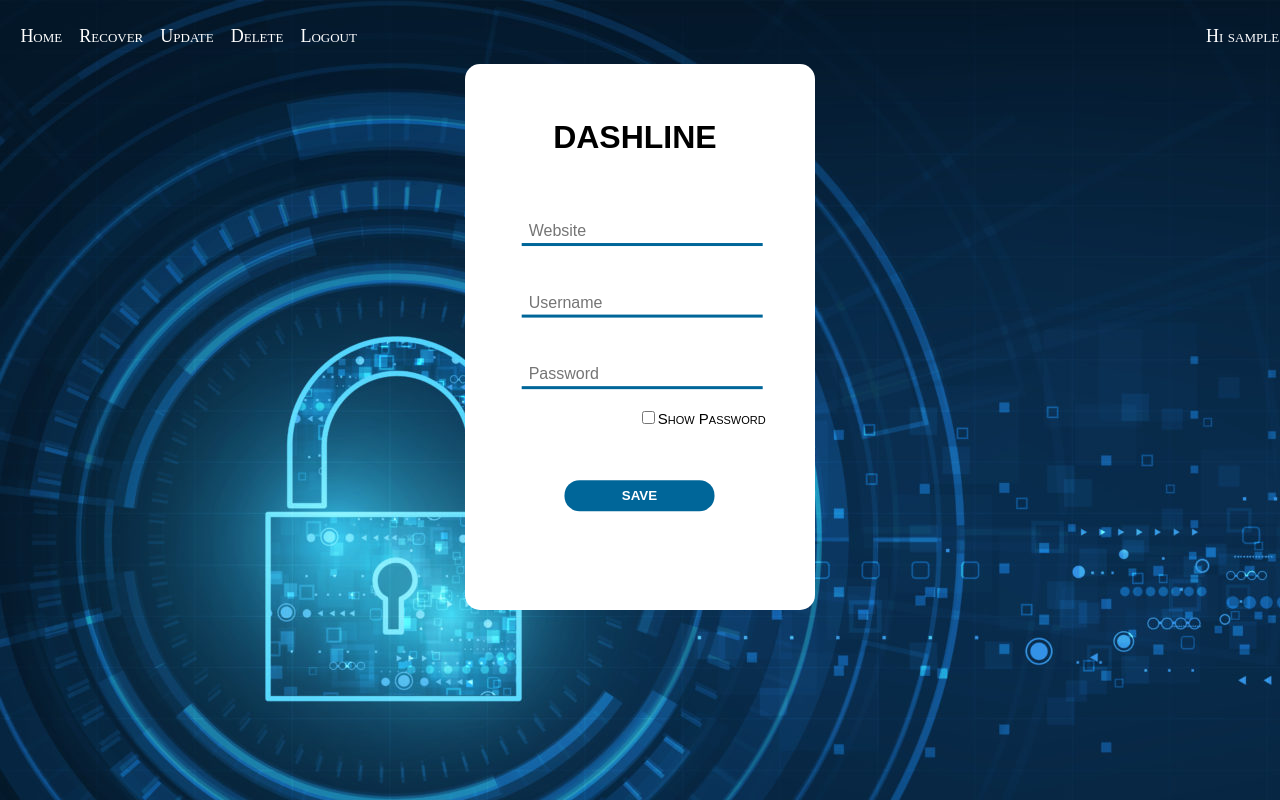
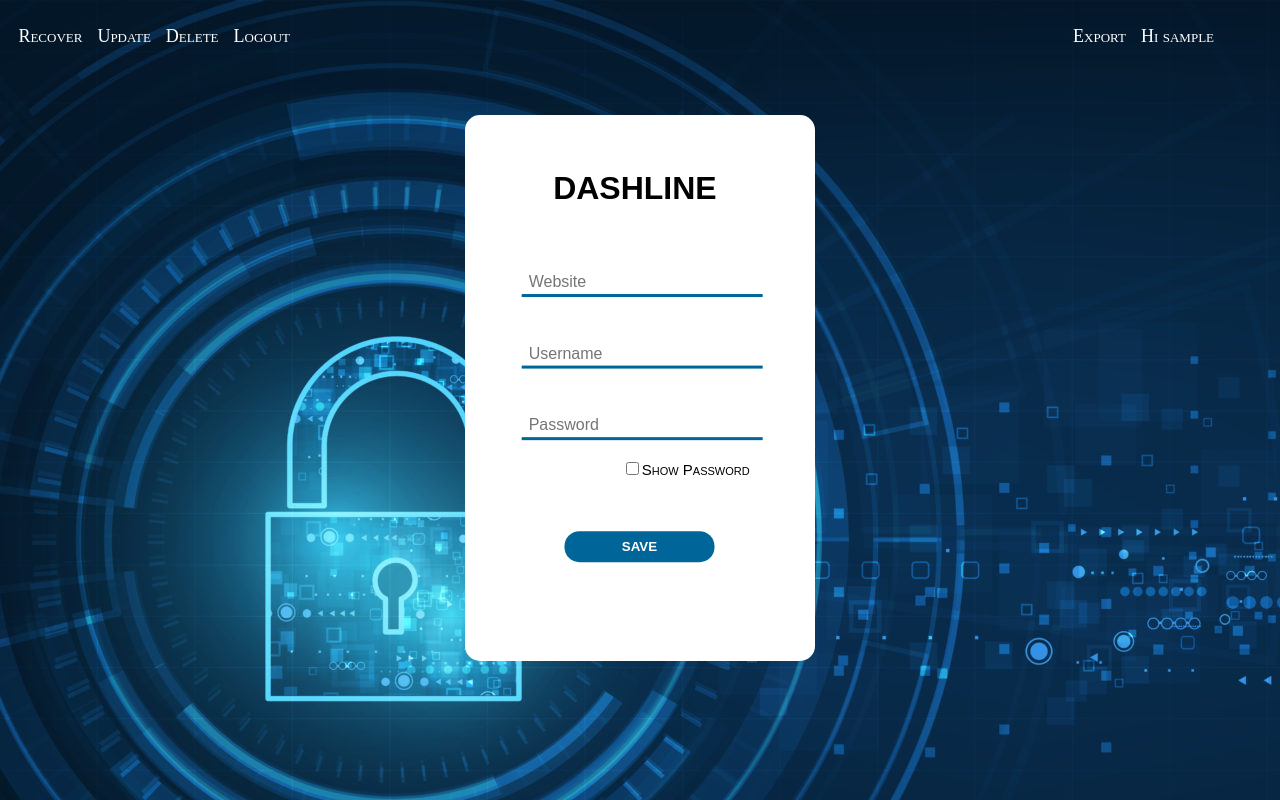
Before and after one commit to dpakverma789/django-project-PasswordManager, a Django app: page /manager/save/ in a window 1280 px wide; the page is wider, and only the part inside the window is pictured. Run offline with Django 3.2, Linux system fonts and the light colour scheme; the visitor is signed in with stand-in values (Sample User, id 1); some libraries are stand-ins or nearby versions.

```diff
--- a/passwordManager/static/css/password_manager.css
+++ b/passwordManager/static/css/password_manager.css
@@ -13,7 +13,7 @@ body
   padding-top: 50px;
   width: 350px;
   height: 31em;
-  margin: auto;
+  margin: 10% auto;
   background-color: white;
   border-radius: 15px;
   position: relative;
@@ -122,7 +122,7 @@ input[type='submit']:hover
 }
 .navigation-bar >ul >li {
     list-style-type: none;
-    margin-left: 17px;
+    margin-left: 15px;
     transform: translate(-160px, -60px);
     cursor:pointer;
  }
@@ -137,7 +137,7 @@ input[type='submit']:hover
     }
  .user-home{
     position: relative;
-    left: 65vw;
+    left: 60vw;
     transition: 1s;
  }
 .close{
@@ -162,7 +162,7 @@ input[type='submit']:hover
 #checkboxx
 {
 	position: relative;
-    margin: -9vh;
+    margin: -11vh;
     top: 16vh;
 	font-family: sans-serif;
 	font-variant: small-caps;
@@ -205,3 +205,24 @@ input[type='submit']:hover
     }
 
 }
+
+@media screen and (max-width: 900px)
+{
+
+    #box{
+      padding-top: 50px;
+      width: 350px;
+      height: 31em;
+      margin: 22% auto;
+      background-color: white;
+      border-radius: 15px;
+      position: relative;
+      transition: 2s;
+    }
+    .user-recover,.user-home{
+        position: relative;
+        left: 0cm;
+	    transition: 1s;
+    }
+
+}
--- a/passwordManager/templates/password_manager.html
+++ b/passwordManager/templates/password_manager.html
@@ -7,11 +7,12 @@
 {% block navigation %}
 	<div class="navigation-bar">
 		<ul>
-			<li><a href="/manager/save">Home</a></li>
+<!--			<li><a href="/manager/save">Home</a></li>-->
 			<li><a href="/manager/recovery/">Recover</a></li>
 			<li><a href="/manager/update/">Update</a></li>
 			<li><a href="/manager/delete/">Delete</a></li>
 			<li><a href="/signout">Logout</a></li>
+			<li class="user-home"><a href="/manager/export/">Export</a></li>
 			<li class="user-home"><a>Hi {{data.user}}</a></li>
 		</ul>
 	</div>
--- a/passwordManager/urls.py
+++ b/passwordManager/urls.py
@@ -7,4 +7,5 @@ urlpatterns = [
     path('recovery/', views.recovery, name='recovery-page'),
     path('update/', views.update, name='update-page'),
     path('delete/', views.recovery, name='recovery-page'),
+    path('export/', views.export, name='export-page'),
 ]
--- a/passwordManager/views.py
+++ b/passwordManager/views.py
@@ -2,9 +2,11 @@ from django.shortcuts import render, redirect
 from passwordManager.models import Credentials
 from django.contrib.auth.models import User
 from users import urls, views
+from django.http import HttpResponse
 from django.contrib import messages
 from django.contrib.auth.hashers import make_password, check_password
 from .password_ecryptor import pass_encrypt, pass_decrypt
+import xlwt
 
 def home(request):
     if request.user.is_authenticated:
@@ -86,3 +88,37 @@ def update(request):
         return render(request, 'update.html', {'data': data})
     else:
         return redirect('signin-page')
+
+
+def export(request):
+    response = HttpResponse(content_type='application/ms-excel')
+    response['Content-Disposition'] = f'attachment; filename="{request.user}.xls"'
+
+    workbook = xlwt.Workbook(encoding='utf-8')
+    worksheet = workbook.add_sheet('Credentials')
+
+    # Sheet header, first row
+    row_num = 1
+
+    font_style = xlwt.XFStyle()
+    font_style.font.bold = True
+
+    columns = ['Website', 'Username', 'Password']
+
+    for col_num in range(len(columns)):
+        worksheet.write(row_num, col_num, columns[col_num], font_style)
+
+    # Sheet body, remaining rows
+    font_style = xlwt.XFStyle()
+
+    rows = Credentials.objects.filter(login_user=request.user)
+    data = rows.values_list('website', 'username', 'password')
+    for row in data:
+        row = list(row)
+        row_num += 1
+        row[2] = pass_decrypt(row[2])
+        for col_num in range(len(row)):
+            worksheet.write(row_num, col_num, row[col_num], font_style)
+
+    workbook.save(response)
+    return response
```
